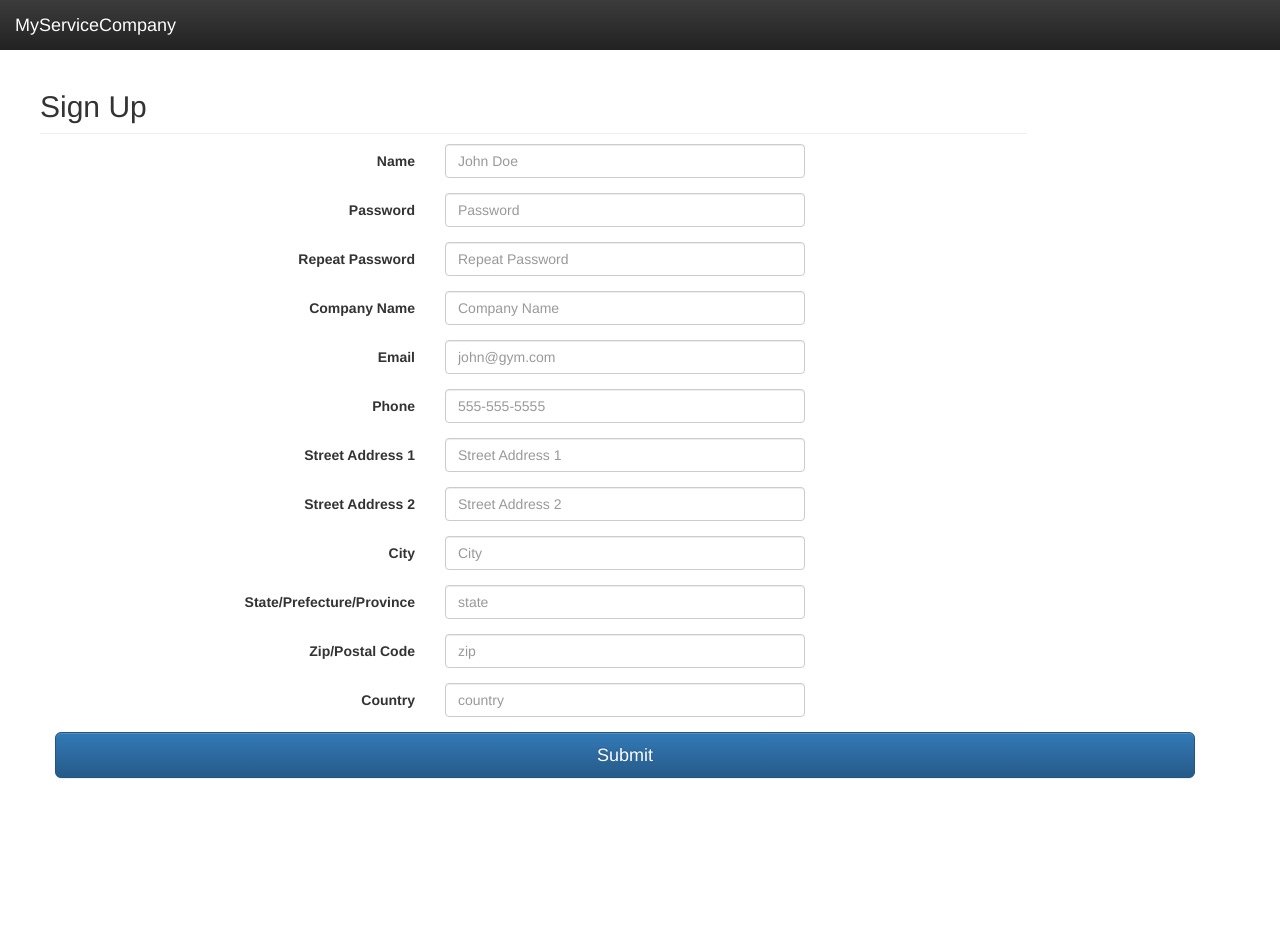
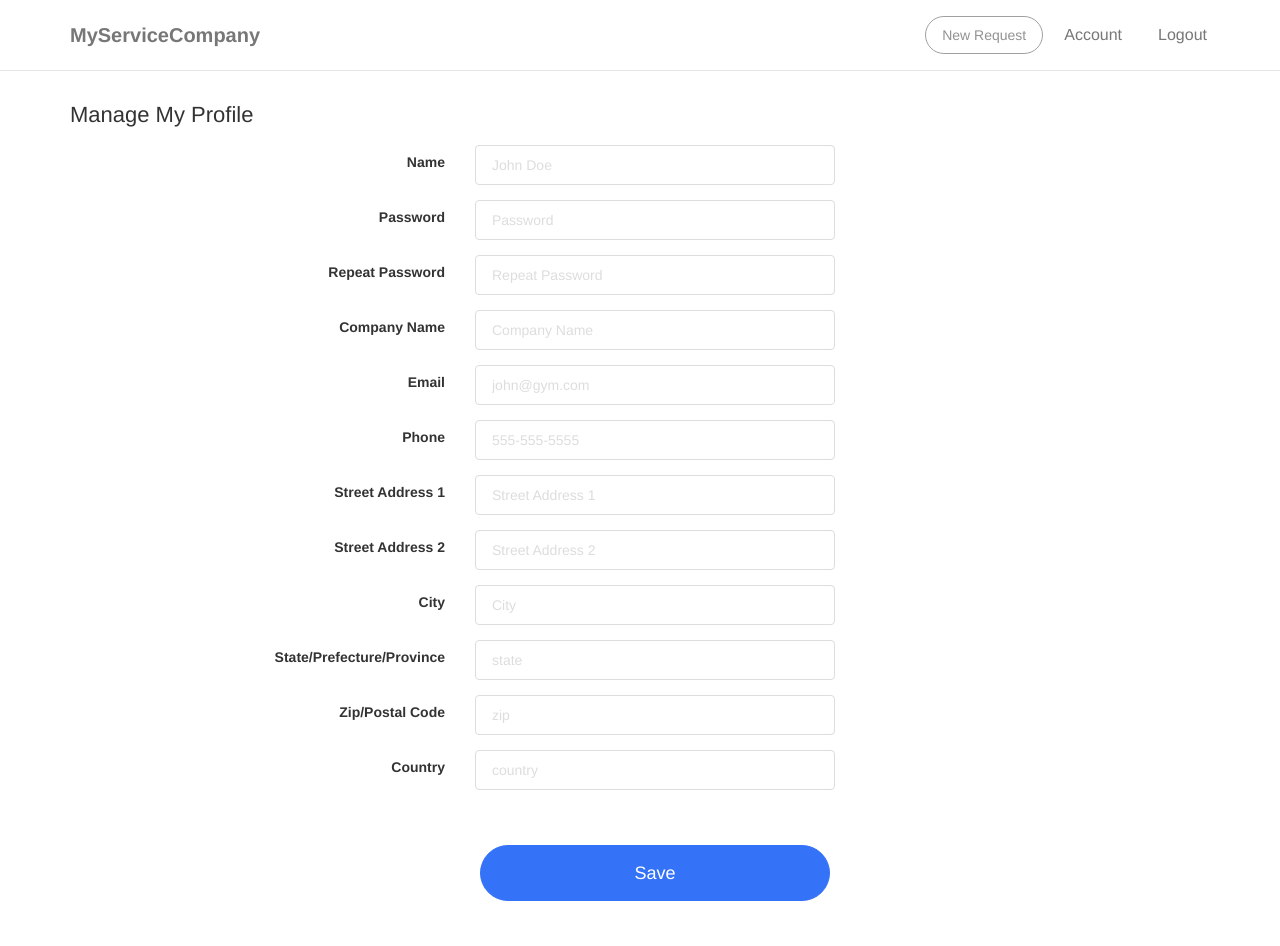
Before and after one commit to dnascimb/msc, a Flask app: template msc/templates/customer_profile.html in a window 1280 px wide. Before the commit the page ends 779 px from the top, so only its background shows below. Run offline with Flask 2, Linux system fonts and the light colour scheme; the template is opened without the code that fills it, so the values that code supplies are empty; parts of the project's set-up code (start-up, migrations or seed data) failed here and were passed over; some libraries are stand-ins or nearby versions; some web fonts are replaced.

Commit message:
restyled account profile page

```diff
--- a/msc/templates/customer_profile.html
+++ b/msc/templates/customer_profile.html
@@ -1,10 +1,8 @@
-{% extends "homepage.html" %}
+{% extends "homepage_gsdt.html" %}
 {% block body %}
-		{% if fromProfile %}
-		   <h2 class="sub-header">Manage My Profile</h2>
-		{% else %}
-		   <h2 class="sub-header">Sign Up</h2>
-		{% endif %}
+
+		   <h4 class="">Manage My Profile</h4>
+
 
         <div class="container">
         {% if error %}<div class="alert alert-danger" role="alert">{{ error }}</div> {% endif %}
@@ -126,7 +124,13 @@
 			  <!--<span class="help-block">help</span>  -->
 			  </div>
 			</div>
-            <button class="btn btn-lg btn-primary btn-block" type="submit" formmethod="post">Submit</button>
+
+			<br>&nbsp;<br>
+			<div class="col-md-4"> </div>
+			<div class="col-md-4">
+        <button class="btn btn-lg btn-primary btn-block btn-fill btn-round" type="submit" formmethod="post">Save</button>
+      </div>
+      <div class="col-md-4"> </div>
 			</fieldset>
           </form>
          </div>
```
